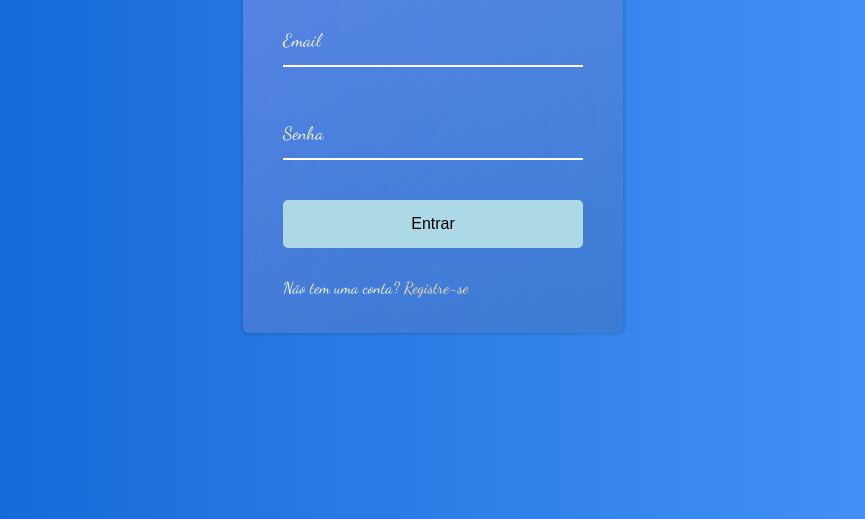
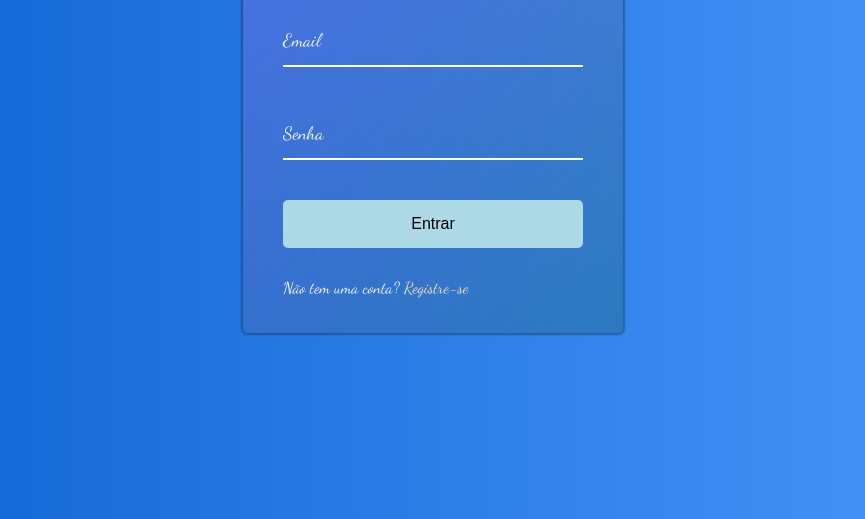
Before and after one commit to brunohbr/50Days_Day08, a plain HTML site: page index.html in a window 1280 px wide. Shown: the part 281-800 px from the top of the page, without its empty margins (207-1072 px from the left). Drawn offline with Linux system fonts and the light colour scheme; a web font is replaced by a local one.

Commit message:
alterado stylo

```diff
--- a/style.css
+++ b/style.css
@@ -20,12 +20,12 @@ body{
 .container{
     background: linear-gradient(
         to right bottom,
-         rgba(177, 160, 240, 0.4),
-         rgba(81, 88, 110, 0.2) );
+         rgba(139, 111, 238, 0.4),
+         rgba(6, 80, 12, 0.2) );
     padding: 20px 40px;
     border-radius: 5px;
     backdrop-filter: blur(0.5rem);
-    box-shadow: 0 0 2px 2px rgba(0, 0, 0, 0.1) ;
+    box-shadow: 0 0 2px 2px rgba(10, 10, 10, 0.3) ;
 }
 
 .container h1{
```
